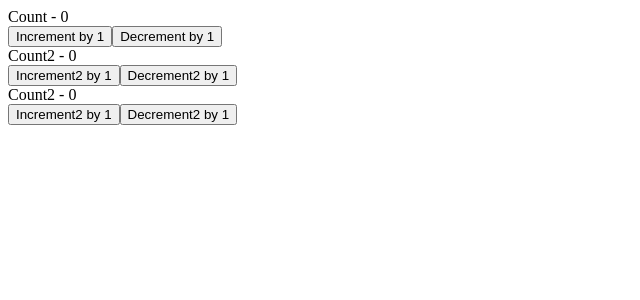
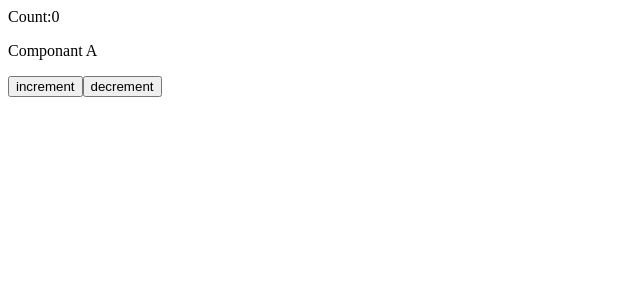
Before and after one commit to sumaiyarimu22/react-recap, a React (Vite) app: page / in a window 1280 px wide. Shown: the top 300 px of the page, without its empty margins (0-640 px from the left). Built offline with nearby package versions, Linux system fonts and the light colour scheme.

Commit message:
global state useReducer

```diff
--- a/src/App.jsx
+++ b/src/App.jsx
@@ -1,12 +1,31 @@
-// import ComplexCounter from "./components/ComplexCounter";
+import React, { useReducer } from "react";
+import ComponantA from "./Components/ComponantA";
 
-import SimpleCounter from "./components/SimpleCounter";
+// eslint-disable-next-line react-refresh/only-export-components
+export const counterContext = React.createContext();
+
+const initialState = 0;
+
+const reducer = (state, action) => {
+  //state,action
+  switch (action) {
+    case "increment":
+      return state + 1;
+    case "decrement":
+      return state - 1;
+    default:
+      return state;
+  }
+};
 
 const App = () => {
+  const [count, dispatch] = useReducer(reducer, initialState);
   return (
     <div>
-      {/* <ComplexCounter /> */}
-      <SimpleCounter />
+      <div>Count:{count}</div>
+      <counterContext.Provider value={{ countDispatch: dispatch }}>
+        <ComponantA />
+      </counterContext.Provider>
     </div>
   );
 };
--- /dev/null
+++ b/src/Components/ComponantA.jsx
@@ -0,0 +1,11 @@
+import ComponentB from "./ComponentB";
+
+const ComponantA = () => {
+  return (
+    <div>
+      <ComponentB />
+    </div>
+  );
+};
+
+export default ComponantA;
--- /dev/null
+++ b/src/Components/ComponentB.jsx
@@ -0,0 +1,25 @@
+import { useContext } from "react";
+import { counterContext } from "../App";
+
+const ComponentB = () => {
+  const countContext = useContext(counterContext);
+  return (
+    <div>
+      <p>Componant A</p>
+      <button
+        type="button"
+        onClick={() => countContext.countDispatch("increment")}
+      >
+        increment
+      </button>
+      <button
+        type="button"
+        onClick={() => countContext.countDispatch("decrement")}
+      >
+        decrement
+      </button>
+    </div>
+  );
+};
+
+export default ComponentB;
--- a/src/components/SimpleCounter.jsx
+++ /dev/null
@@ -1,82 +0,0 @@
-import { useReducer } from "react";
-
-const initialState = {
-  counter: 0,
-  counter2: 0,
-};
-
-const reducer = (state, action) => {
-  //state,action
-  switch (action.type) {
-    case "increment":
-      return { ...state, counter: state.counter + action.value };
-    case "decrement":
-      return { ...state, counter: state.counter - action.value };
-    case "increment2":
-      return { ...state, counter2: state.counter2 + action.value };
-    case "decrement2":
-      return { ...state, counter2: state.counter2 - action.value };
-    default:
-      return state;
-  }
-};
-
-const SimpleCounter = () => {
-  const [count, dispatch] = useReducer(reducer, initialState); //reducer,initialState
-  const [count2, dispatch2] = useReducer(reducer, initialState);
-
-  return (
-    <div>
-      <div>
-        <div>Count - {count.counter}</div>
-        <button
-          type="button"
-          onClick={() => dispatch({ type: "increment", value: 1 })}
-        >
-          Increment by 1
-        </button>
-
-        <button
-          type="button"
-          onClick={() => dispatch({ type: "decrement", value: 1 })}
-        >
-          Decrement by 1
-        </button>
-      </div>
-      <div>
-        <div>Count2 - {count.counter2}</div>
-        <button
-          type="button"
-          onClick={() => dispatch({ type: "increment2", value: 1 })}
-        >
-          Increment2 by 1
-        </button>
-
-        <button
-          type="button"
-          onClick={() => dispatch({ type: "decrement2", value: 1 })}
-        >
-          Decrement2 by 1
-        </button>
-      </div>
-      <div>
-        <div>Count2 - {count2.counter2}</div>
-        <button
-          type="button"
-          onClick={() => dispatch2({ type: "increment2", value: 1 })}
-        >
-          Increment2 by 1
-        </button>
-
-        <button
-          type="button"
-          onClick={() => dispatch2({ type: "decrement2", value: 1 })}
-        >
-          Decrement2 by 1
-        </button>
-      </div>
-    </div>
-  );
-};
-
-export default SimpleCounter;
```
Also changed, not shown: src/components/ComplexCounter.jsx (deleted, +0 -65 lines), src/components/Counter.jsx (deleted, +0 -33 lines).
